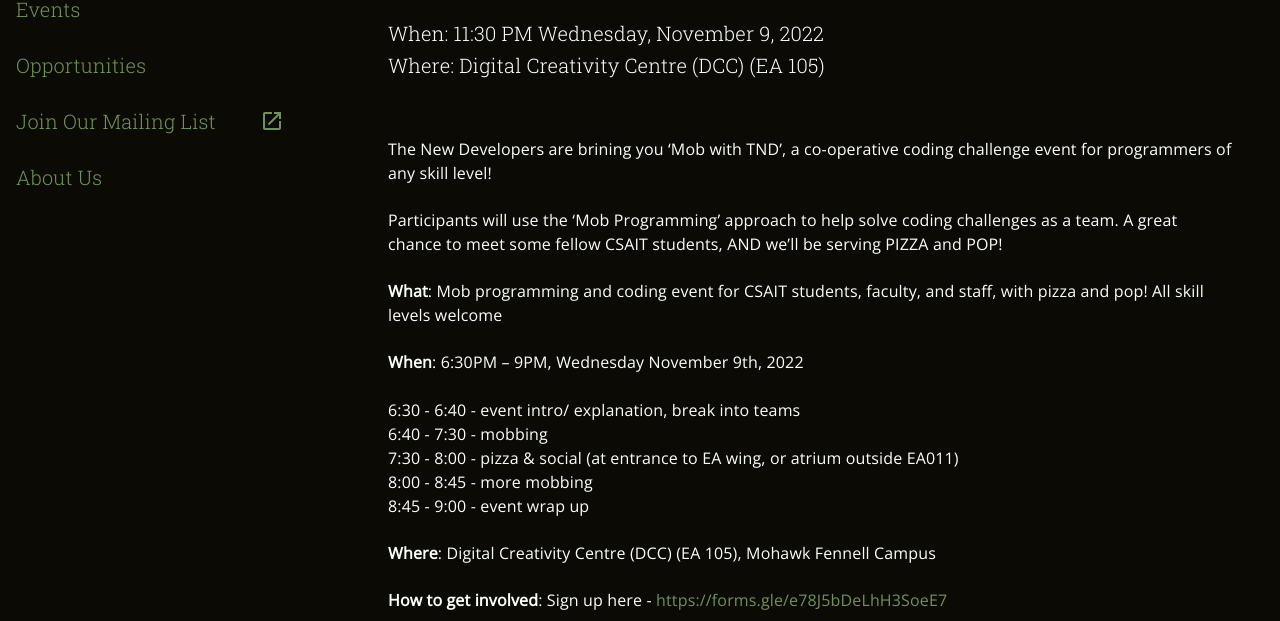
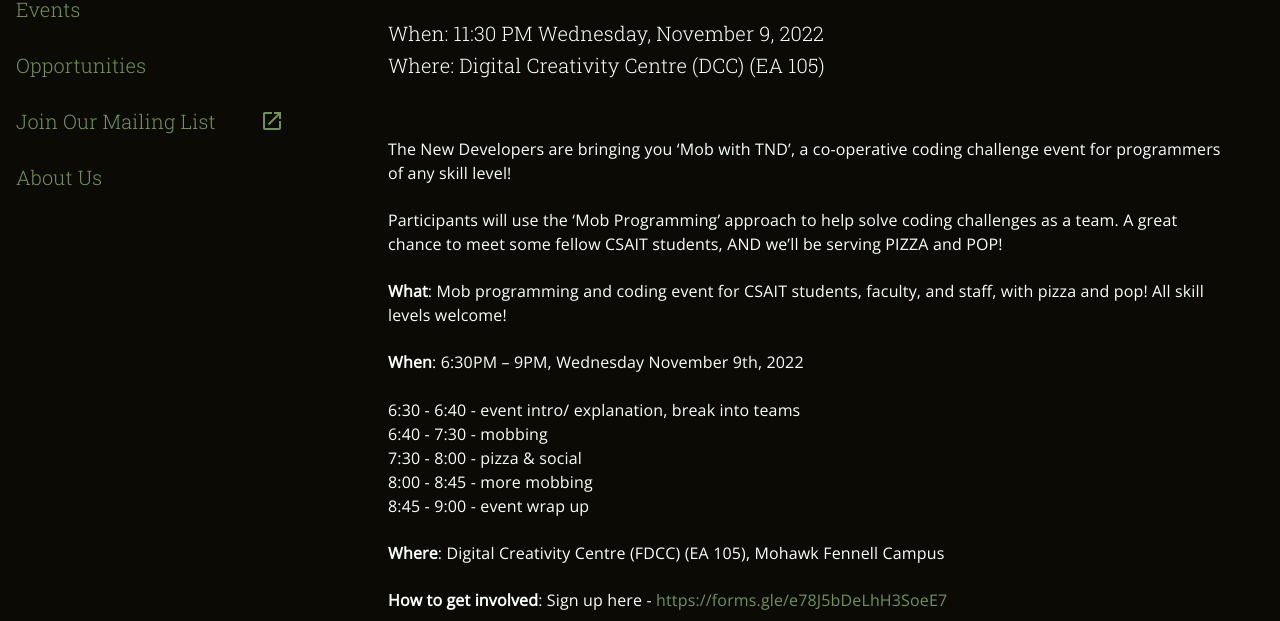
Before and after one commit to the-new-developers/tnd-website, a Gatsby site in the folder website/: page /mob-with-tnd/ in a window 1280 px wide. Shown: the part 151-772 px from the top of the page. Built offline with nearby package versions, Linux system fonts and the light colour scheme; Gatsby itself is replaced by a stand-in of ours.

Commit message:
Update Events “mob-with-tnd”

```diff
--- a/website/src/events/mob-with-tnd.md
+++ b/website/src/events/mob-with-tnd.md
@@ -8,27 +8,23 @@ where: Digital Creativity Centre (DCC) (EA 105)
 link: <https://forms.gle/e78J5bDeLhH3SoeE7>
 author: Nick
 ---
-The New Developers are brining you ‘Mob with TND’, a co-operative coding challenge event for programmers of any skill level!
+The New Developers are bringing you ‘Mob with TND’, a co-operative coding challenge event for programmers of any skill level!
 
 Participants will use the ‘Mob Programming’ approach to help solve coding challenges as a team. A great chance to meet some fellow CSAIT students, AND we’ll be serving PIZZA and POP!
 
-**What**: Mob programming and coding event for CSAIT students, faculty, and staff, with pizza and pop! All skill levels welcome
+**What**: Mob programming and coding event for CSAIT students, faculty, and staff, with pizza and pop! All skill levels welcome!
 
 **When**: 6:30PM – 9PM, Wednesday November 9th, 2022
 
 6:30 - 6:40 - event intro/ explanation, break into teams\
 6:40 - 7:30 - mobbing\
-7:30 - 8:00 - pizza & social (at entrance to EA wing, or atrium outside EA011)\
+7:30 - 8:00 - pizza & social\
 8:00 - 8:45 - more mobbing\
 8:45 - 9:00 - event wrap up
 
-**Where**: Digital Creativity Centre (DCC) (EA 105), Mohawk Fennell Campus
-
-
+**Where**: Digital Creativity Centre (FDCC) (EA 105), Mohawk Fennell Campus
 
 **How to get involved**: Sign up here - https://forms.gle/e78J5bDeLhH3SoeE7
-
-
 
 **What is mob programming?**
 
@@ -42,6 +38,8 @@ Mob - support the driver and navigator if they need help
 
 A timer is running throughout the mobbing time with positions rotating every 3-4 mins so each member gets to experience each role. People new to programming get help from more experienced people, and people with more experience get practice helping and communicating with newer programmers. We will have students who are familiar with mobbing acting as a mob lead to make sure everything runs smoothly.
 
+
+
 I﻿f you have any questions please reach out by email at [thenewdevelopers@mohawkcollege.ca](https://thenewdevelopers.com/semester-kick-off/thenewdevelopers@mohawkcollege.ca) or on discord at: <https://discord.gg/65hUbjWF>
 
 S﻿ee everyone there!
```
